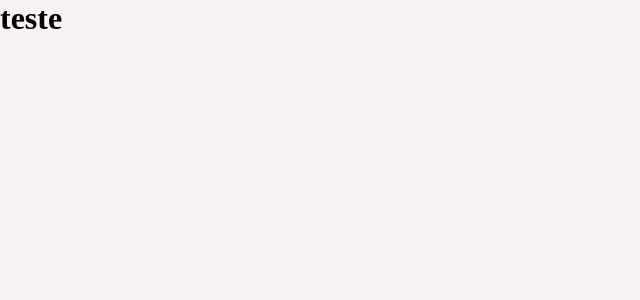
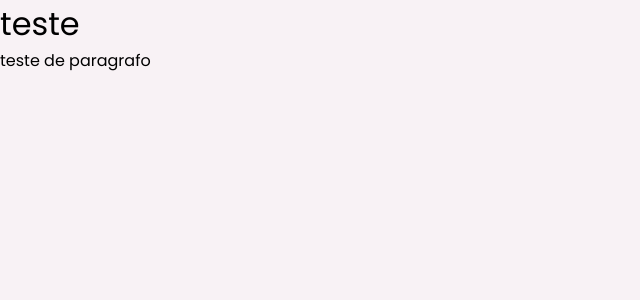
Before and after one commit to BrunaCriscuolo/react-ts-credit, a React (Create React App) app: page / in a window 1280 px wide. Shown: the top 300 px of the page, without its empty margins (0-640 px from the left). Built offline with nearby package versions, Linux system fonts and the light colour scheme.

Commit message:
feat: create typography component

```diff
--- a/package.json
+++ b/package.json
@@ -74,5 +74,8 @@
         ]
       }
     }
+  },
+  "rules": {
+    "react/prop-types": 0
   }
 }
--- a/public/index.html
+++ b/public/index.html
@@ -2,11 +2,16 @@
 <html lang="en">
 
 <head>
+  <link rel="preconnect" href="https://fonts.googleapis.com">
+  <link rel="preconnect" href="https://fonts.gstatic.com" crossorigin>
+
   <meta charset="utf-8" />
-  <link rel="icon" href="%PUBLIC_URL%/favicon.png" />
   <meta name="viewport" content="width=device-width, initial-scale=1" />
 
   <link rel="manifest" href="%PUBLIC_URL%/manifest.json" />
+  <link href="https://fonts.googleapis.com/css2?family=Poppins:wght@400;600&display=swap" rel="stylesheet">
+  <link rel="icon" href="%PUBLIC_URL%/favicon.png" />
+
   <title>DTMoney | Creadit project</title>
 </head>
 
--- a/src/App.tsx
+++ b/src/App.tsx
@@ -1,9 +1,12 @@
 import { GlobalStyles } from './styles/global';
+
+import Typography from './atoms/Typography';
 
 export function App() {
   return (
     <>
-      <h1>teste</h1>
+      <Typography.Title as="h1">teste</Typography.Title>
+      <Typography.Text as="p">teste de paragrafo</Typography.Text>
       <GlobalStyles />
     </>
   );
--- /dev/null
+++ b/src/atoms/Typography/base.tsx
@@ -0,0 +1,11 @@
+import React, { ReactNode } from 'react';
+
+type TypographyProps = {
+  component: any,
+  children: ReactNode;
+};
+export const Base = ({ component: Component, children }: TypographyProps): React.ReactElement => (
+  <Component>
+    {children}
+  </Component>
+);
--- /dev/null
+++ b/src/atoms/Typography/index.tsx
@@ -0,0 +1,17 @@
+import { Text } from './text';
+import { Link } from './link';
+import { Title } from './title';
+import { Base } from './base';
+
+export type TypographyProps = typeof Base & {
+  Text: typeof Text;
+  Link: typeof Link;
+  Title: typeof Title;
+};
+
+const Typography = Base as TypographyProps;
+Typography.Text = Text;
+Typography.Link = Link;
+Typography.Title = Title;
+
+export default Typography;
--- /dev/null
+++ b/src/atoms/Typography/link.tsx
@@ -0,0 +1,12 @@
+import React, { ReactNode } from 'react';
+
+type LinkProps = {
+  href: string,
+  target: '_blank' | '_parent' | '_self' | '_top',
+  children: ReactNode;
+};
+export const Link = ({ href, target, children }: LinkProps): React.ReactElement => (
+  <a href={href} target={target}>
+    {children}
+  </a>
+);
--- /dev/null
+++ b/src/atoms/Typography/text.tsx
@@ -0,0 +1,11 @@
+import React, { ReactNode } from 'react';
+
+type TextProps = {
+  as: 'p' | 'label',
+  children: ReactNode;
+};
+export const Text = ({ as: Component, children }: TextProps): React.ReactElement => (
+  <Component>
+    {children}
+  </Component>
+);
--- /dev/null
+++ b/src/atoms/Typography/title.tsx
@@ -0,0 +1,11 @@
+import React, { ReactNode } from 'react';
+
+type TitleProps = {
+  as: 'h1' | 'h2' | 'h3' | 'h4' | 'h5',
+  children: ReactNode;
+};
+export const Title = ({ as: Component, children }: TitleProps): React.ReactElement => (
+  <Component>
+    {children}
+  </Component>
+);
--- a/src/styles/global.ts
+++ b/src/styles/global.ts
@@ -6,8 +6,24 @@ export const GlobalStyles = createGlobalStyle`
     padding: 0;
     box-sizing: border-box;
   }
-
   body{
     background-color: #f8f2f5;
   }
+  body,
+  input,
+  textarea,
+  button{
+    font-family: 'Poppins', sans-serif;
+    font-weight: 400;
+  }
+  h1,h2,h3,h4,h5,h6,strong{
+    font-weight: 400;
+  }
+  button{
+    cursor: pointer;
+  }
+  [disabled]{
+    cursor: not-allowed;
+    opacity: 0.6;
+  }
 `;
```
